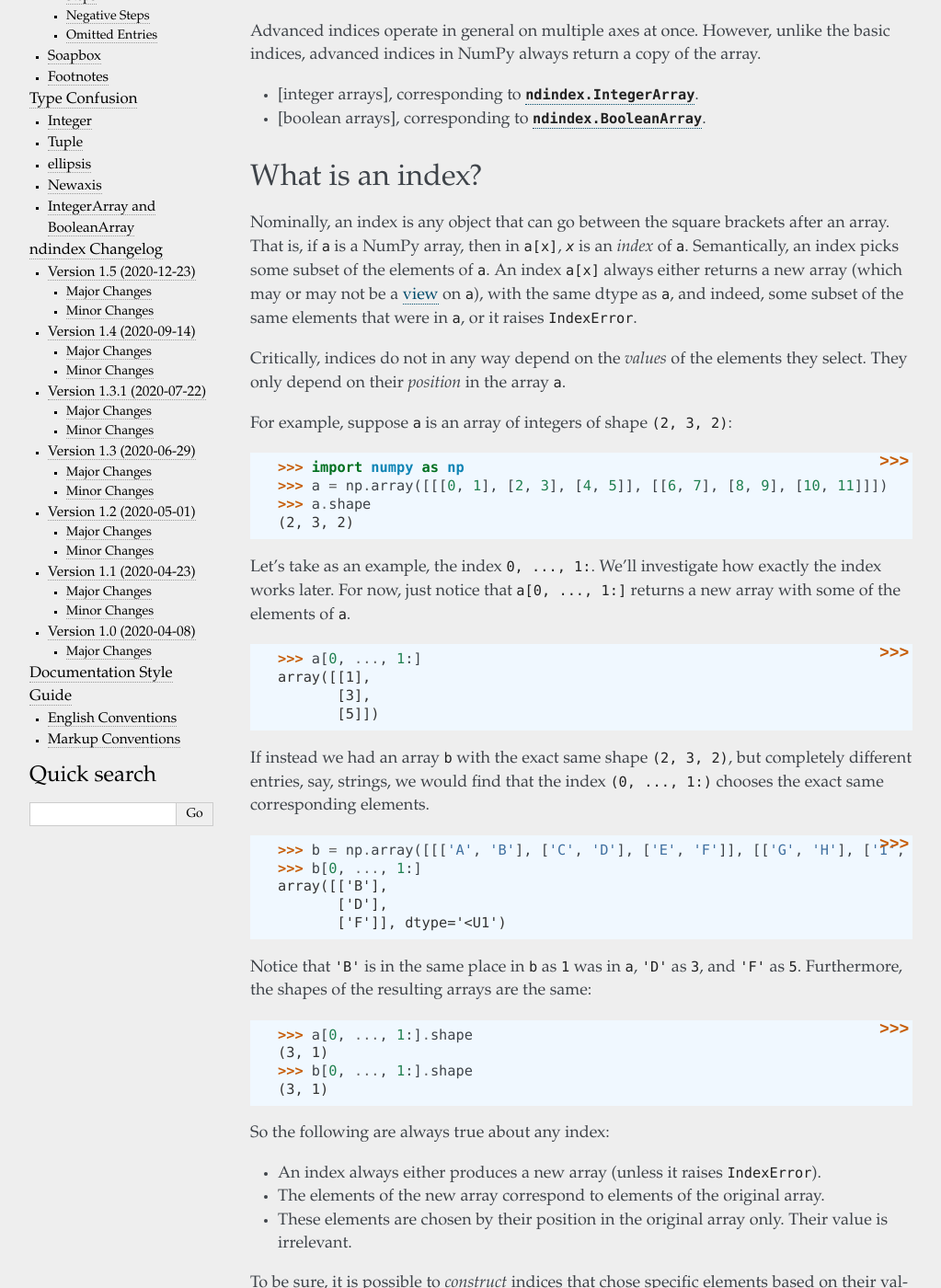
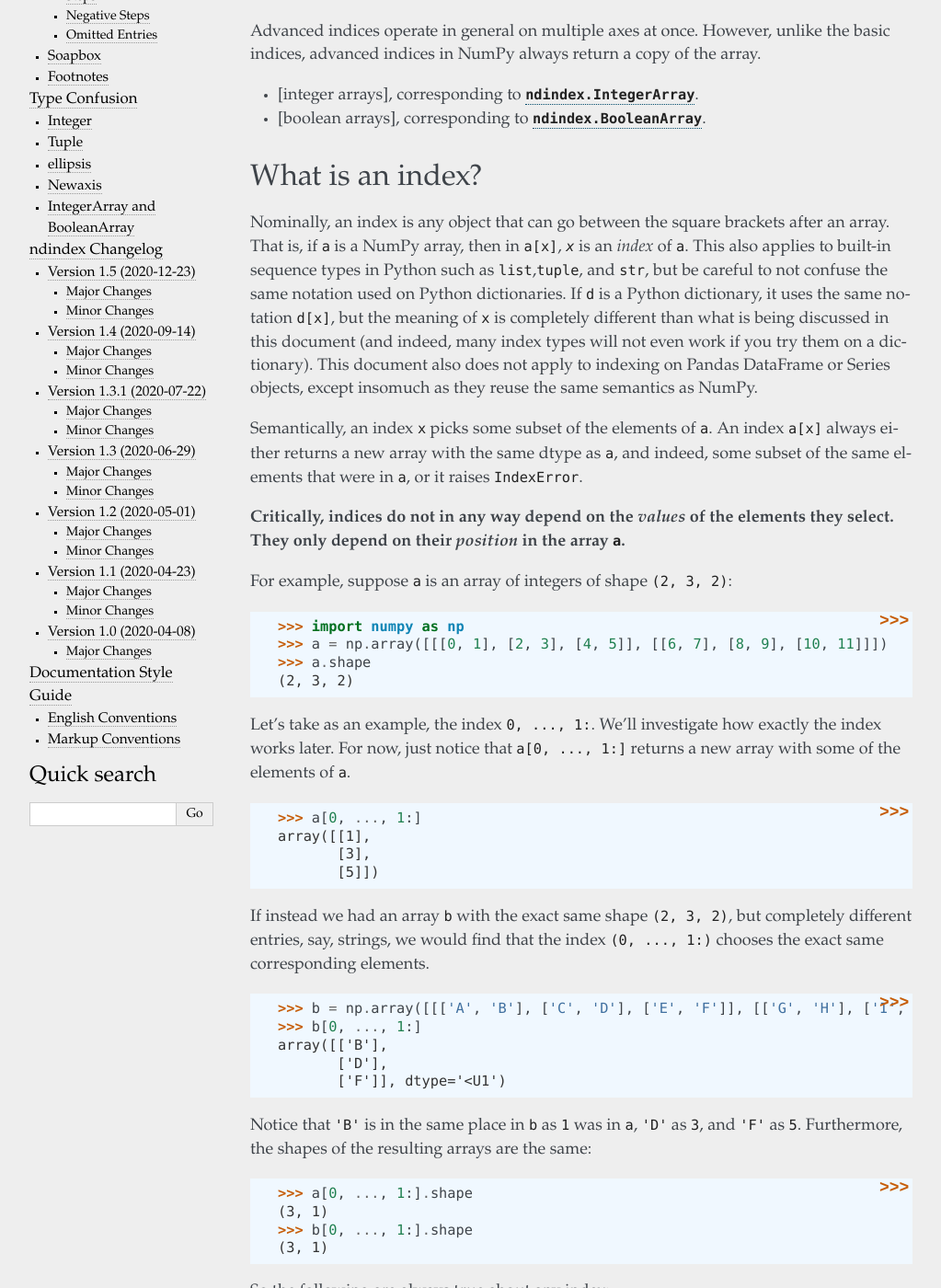
Before and after one commit to Quansight-Labs/ndindex, a Sphinx documentation site: the page built from docs/indices.md, in a window 1280 px wide and 1400 px high, scrolled down 939 px. Shown: the whole window at 92% size, without its empty margins (118-1141 px from the left). Built offline with Sphinx 7.4.7, drawn with Linux system fonts in a browser that asks for light colours; pages that are not in the unit, such as notebooks, are missing from menus; some of the changed text lies outside the part shown.

Commit message:
Some improvements to indices.md

```diff
--- a/docs/indices.md
+++ b/docs/indices.md
@@ -45,14 +45,22 @@ the basic indices, advanced indices in NumPy always return a copy of the array.
 
 Nominally, an index is any object that can go between the square brackets
 after an array. That is, if `a` is a NumPy array, then in `a[x]`, *`x`* is an
-*index* of `a`. Semantically, an index picks some subset of the elements of
-`a`. An index `a[x]` always either returns a new array (which may or may not
-be a [view](https://numpy.org/doc/stable/glossary.html#term-view) on `a`),
-with the same dtype as `a`, and indeed, some subset of the same elements that
-were in `a`, or it raises `IndexError`.
+*index* of `a`. This also applies to built-in sequence types in Python such as
+`list`,`tuple`, and `str`, but be careful to not confuse the same notation
+used on Python dictionaries. If `d` is a Python dictionary, it uses the same
+notation `d[x]`, but the meaning of `x` is completely different than what is
+being discussed in this document (and indeed, many index types will not even
+work if you try them on a dictionary). This document also does not apply to
+indexing on Pandas DataFrame or Series objects, except insomuch as they reuse
+the same semantics as NumPy.
 
-Critically, indices do not in any way depend on the *values* of the
-elements they select. They only depend on their *position* in the array `a`.
+Semantically, an index `x` picks some subset of the elements of `a`. An index
+`a[x]` always either returns a new array with the same dtype as `a`, and
+indeed, some subset of the same elements that were in `a`, or it raises
+`IndexError`.
+
+**Critically, indices do not in any way depend on the *values* of the
+elements they select. They only depend on their *position* in the array `a`.**
 
 For example, suppose `a` is an array of integers of shape `(2, 3, 2)`:
 
@@ -99,17 +107,20 @@ same:
 
 So the following are always true about any index:
 
-- An index always either produces a new array (unless it raises `IndexError`).
+- An index on an array always produces a new array (unless it raises
+  `IndexError`).
 - The elements of the new array correspond to elements of the original array.
 - These elements are chosen by their position in the original array only.
   Their value is irrelevant.
+- As such, the exact same index on any other array with the same shape
+  produces an array with the exact same corresponding elements.
 
 To be sure, it is possible to *construct* indices that chose specific elements
 based on their values. A common example of this is masks (i.e., [boolean array
-indices](, such as `a[a > 0]`. However, the resulting index *itself* (such as
-`a > 0`) does not depend on values (`a > 0` is simply an array of booleans).
-It can be reused for any other array with the same shape and it would select
-exactly the same elements.
+indices]), such as `a[a > 0]`. However, the resulting index *itself* does not
+depend on values (`a > 0` is simply an array of booleans). It can be reused
+for any other array with the same shape and it would select exactly the same
+elements.
 
 The full range of valid indices allow generating more or less arbitrary new
 arrays whose elements come from the indexed array `a`. In practice, the most
```
